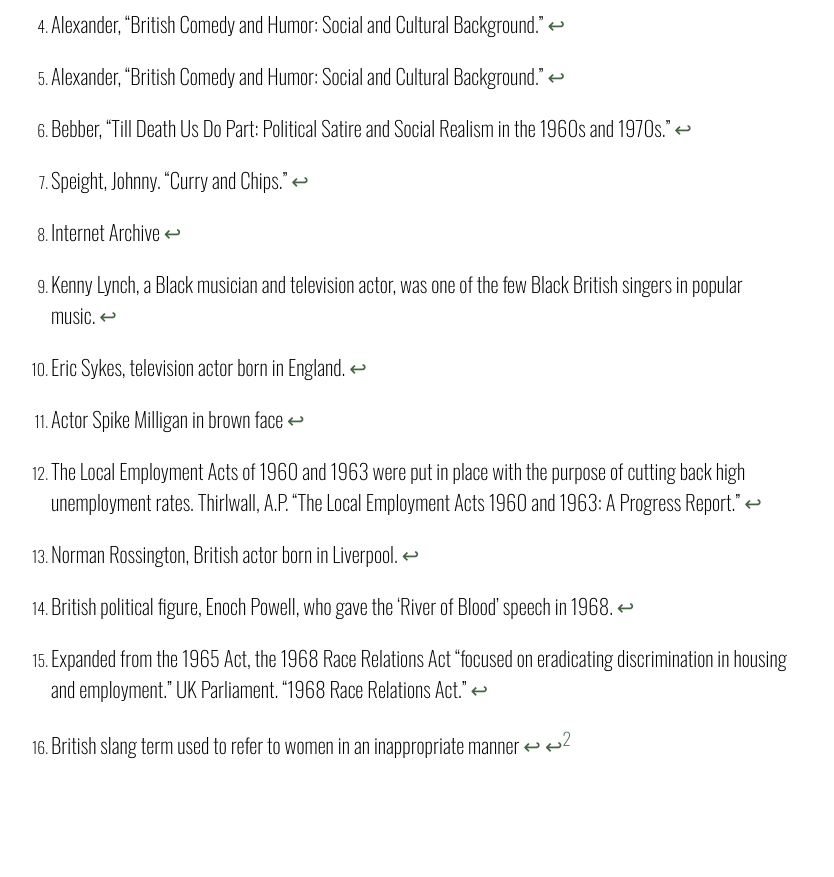
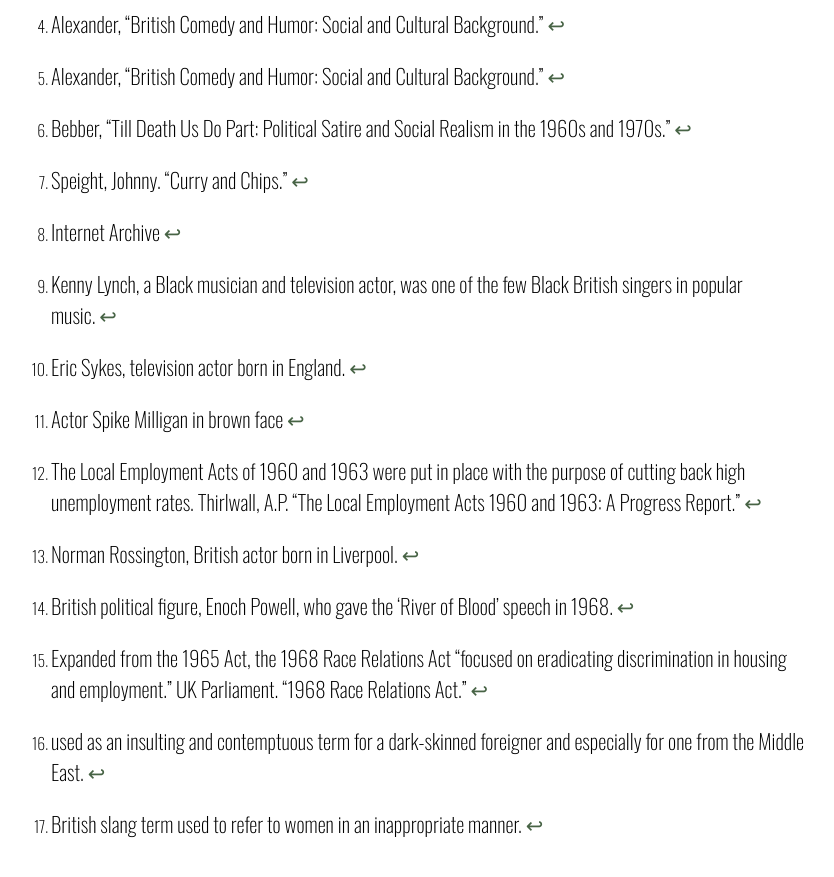
Before and after one commit to nickcorso02/currychips, a Jekyll site: the page built from index.markdown, in a window 1280 px wide and 900 px high, scrolled down 14924 px. Shown: the top 877 px of the window, without its empty margins (229-1063 px from the left). Built offline with Jekyll 4.4.1, drawn with Linux system fonts in a browser that asks for light colours; before the commit the page ends 15745 px from its top, so only the background shows below that; part of the change alters nothing that is shown.

Commit message:
Update index.markdown

```diff
--- a/index.markdown
+++ b/index.markdown
@@ -263,7 +263,7 @@ _The joke is that Kevin subverts their expectation of having a typical South Asi
 
 ![pic five](https://github.com/user-attachments/assets/525c20ab-3a43-482a-bc36-2cddab80df11)
 
-_6:35 - 7:14_
+**6:35 - 7:14**
 
 _The workers all get their lunch and sit down at a table to eat. Kevin pours a heavy amount of salt on his food. Arthur stares at Kevin with his hand out as a gesture for the salt. While this is happening, there is background laughter and small talk. A young woman, who works at the factory, walks into the lunchroom_.
 
@@ -277,7 +277,7 @@ Arthur: Oh, the whistle. Well, that’s British. That’s chivalry. Oh yeah, tha
 
 _Arthur pauses for a moment and Norman jumps into the conversation_.
 
-Norman: Crumpet[^16].
+Norman: Crumpet[^17].
 
 _Kevin begins to whistle towards the young woman_
 
@@ -285,7 +285,7 @@ Kevin: Do you young crumpet lady?
 
 _Arthur looks around to see if the young woman reacts_.
 
-[^16]: British slang term used to refer to women in an inappropriate manner
+[^17]: British slang term used to refer to women in an inappropriate manner.
 
 **Photo 6**
 
```
